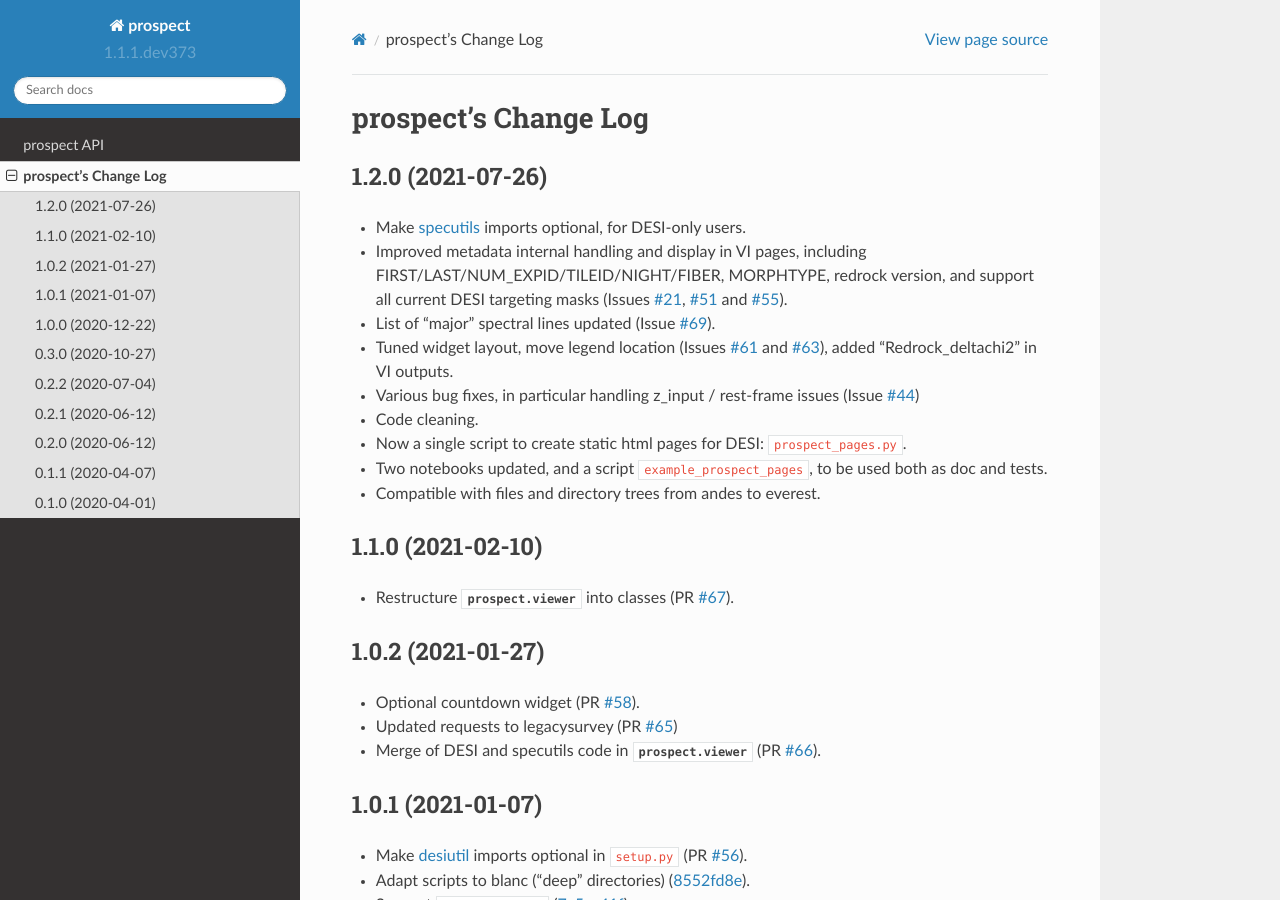
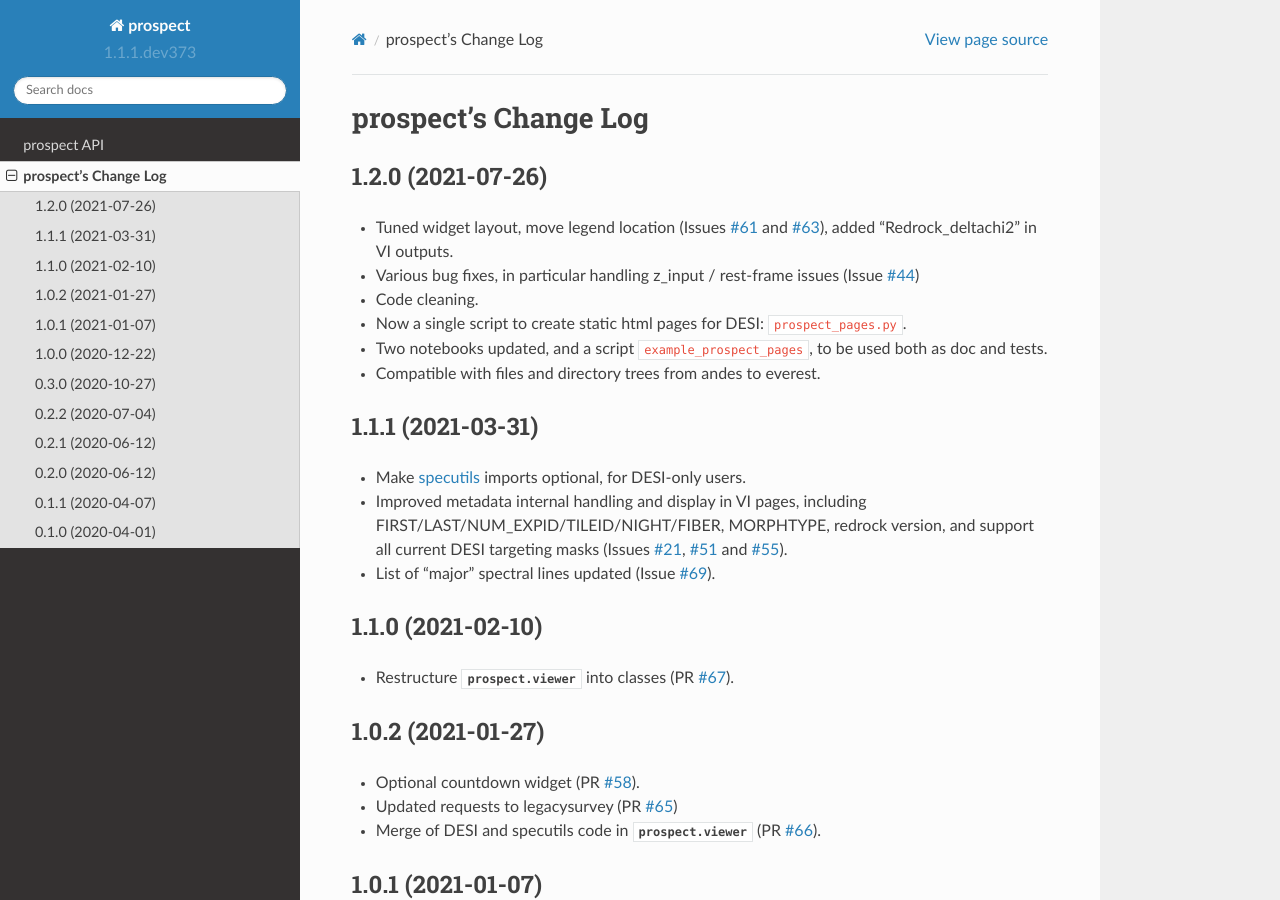
Before and after one commit to desihub/prospect, a Sphinx documentation site: the page built from doc/changes.rst, in a window 1280 px wide and 900 px high. Built offline with Sphinx 7.4.7 and the Read the Docs theme 2.0.0, drawn with Linux system fonts in a browser that asks for light colours; some of the changed lines change nothing that is shown.

Commit message:
Update changes.rst

```diff
--- a/doc/changes.rst
+++ b/doc/changes.rst
@@ -5,9 +5,6 @@
 1.2.0 (2021-07-26)
 ------------------
 
-* Make specutils_ imports optional, for DESI-only users.
-* Improved metadata internal handling and display in VI pages, including FIRST/LAST/NUM_EXPID/TILEID/NIGHT/FIBER, MORPHTYPE, redrock version, and support all current DESI targeting masks (Issues `#21`_, `#51`_ and `#55`_).
-* List of "major" spectral lines updated (Issue `#69`_).
 * Tuned widget layout, move legend location (Issues `#61`_ and `#63`_), added "Redrock_deltachi2" in VI outputs.
 * Various bug fixes, in particular handling z_input / rest-frame issues (Issue `#44`_)
 * Code cleaning.
@@ -15,16 +12,22 @@
 * Two notebooks updated, and a script ``example_prospect_pages``, to be used both as doc and tests.
 * Compatible with files and directory trees from andes to everest.
 
+.. _`#61`: https://github.com/desihub/prospect/issues/61
+.. _`#63`: https://github.com/desihub/prospect/issues/63
+.. _`#44`: https://github.com/desihub/prospect/issues/44
+
+1.1.1 (2021-03-31)
+------------------
+
+* Make specutils_ imports optional, for DESI-only users.
+* Improved metadata internal handling and display in VI pages, including FIRST/LAST/NUM_EXPID/TILEID/NIGHT/FIBER, MORPHTYPE, redrock version, and support all current DESI targeting masks (Issues `#21`_, `#51`_ and `#55`_).
+* List of "major" spectral lines updated (Issue `#69`_).
+
 .. _specutils: https://specutils.readthedocs.io
 .. _`#21`: https://github.com/desihub/prospect/issues/21
 .. _`#51`: https://github.com/desihub/prospect/issues/51
 .. _`#55`: https://github.com/desihub/prospect/issues/55
 .. _`#69`: https://github.com/desihub/prospect/issues/69
-.. _`#61`: https://github.com/desihub/prospect/issues/61
-.. _`#63`: https://github.com/desihub/prospect/issues/63
-.. _`#44`: https://github.com/desihub/prospect/issues/44
-
-
 
 1.1.0 (2021-02-10)
 ------------------
```
